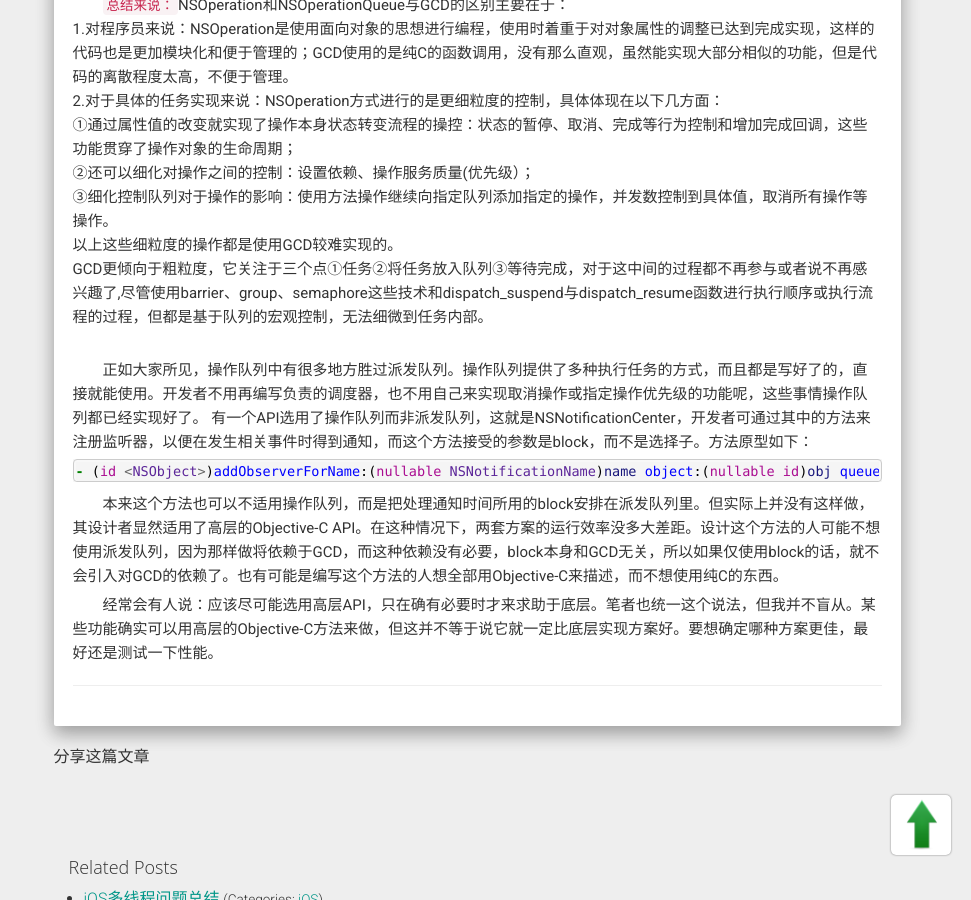
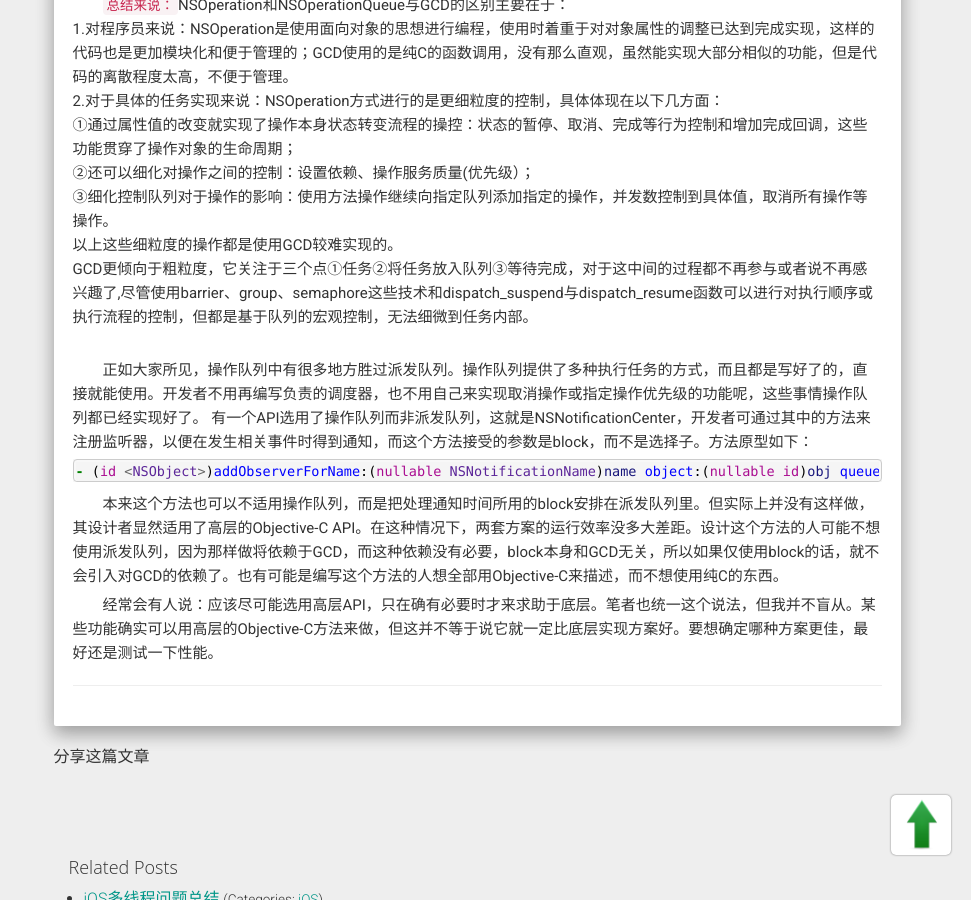
Before and after one commit to mikezone/mikezone.github.io, a Jekyll site: the page built from _posts/2017-07-20-NSOperation.md, in a window 1280 px wide and 900 px high, scrolled down 14469 px. Shown: the whole window, without its empty margins (309-1280 px from the left). Built offline with Jekyll 4.4.1, drawn with Linux system fonts in a browser that asks for light colours; nearby versions of some CDN libraries; comment, search, counter and statistics services are not loaded.

Commit message:
no message

```diff
--- a/_posts/2017-07-20-NSOperation.md
+++ b/_posts/2017-07-20-NSOperation.md
@@ -564,7 +564,7 @@
 ②还可以细化对操作之间的控制：设置依赖、操作服务质量(优先级）；<br/>
 ③细化控制队列对于操作的影响：使用方法操作继续向指定队列添加指定的操作，并发数控制到具体值，取消所有操作等操作。<br/>
 以上这些细粒度的操作都是使用GCD较难实现的。<br/>
-GCD更倾向于粗粒度，它关注于三个点①任务②将任务放入队列③等待完成，对于这中间的过程都不再参与或者说不再感兴趣了,尽管使用barrier、group、semaphore这些技术和dispatch_suspend与dispatch_resume函数进行执行顺序或执行流程的过程，但都是基于队列的宏观控制，无法细微到任务内部。
+GCD更倾向于粗粒度，它关注于三个点①任务②将任务放入队列③等待完成，对于这中间的过程都不再参与或者说不再感兴趣了,尽管使用barrier、group、semaphore这些技术和dispatch_suspend与dispatch_resume函数可以进行对执行顺序或执行流程的控制，但都是基于队列的宏观控制，无法细微到任务内部。
 <br/><br/>
 
 正如大家所见，操作队列中有很多地方胜过派发队列。操作队列提供了多种执行任务的方式，而且都是写好了的，直接就能使用。开发者不用再编写负责的调度器，也不用自己来实现取消操作或指定操作优先级的功能呢，这些事情操作队列都已经实现好了。
```
